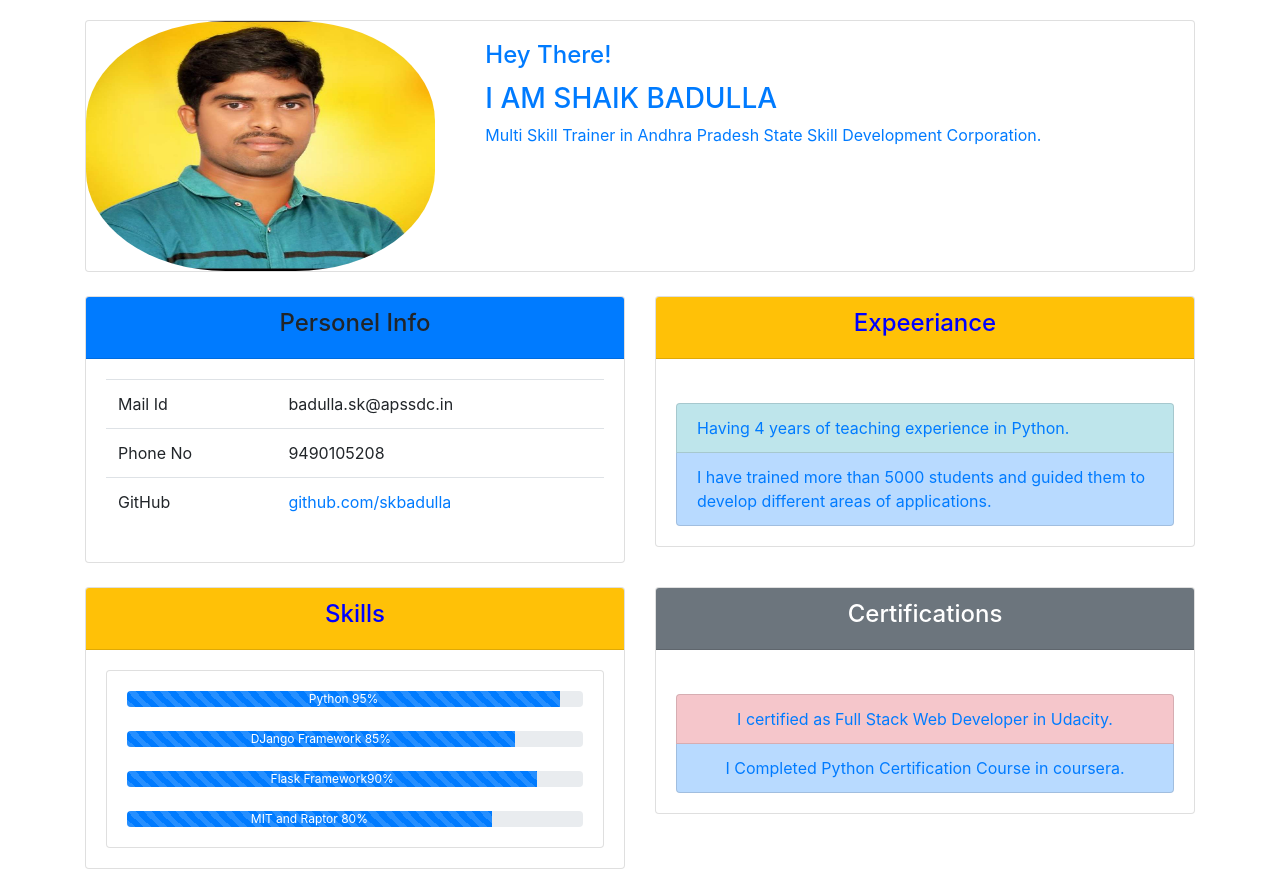
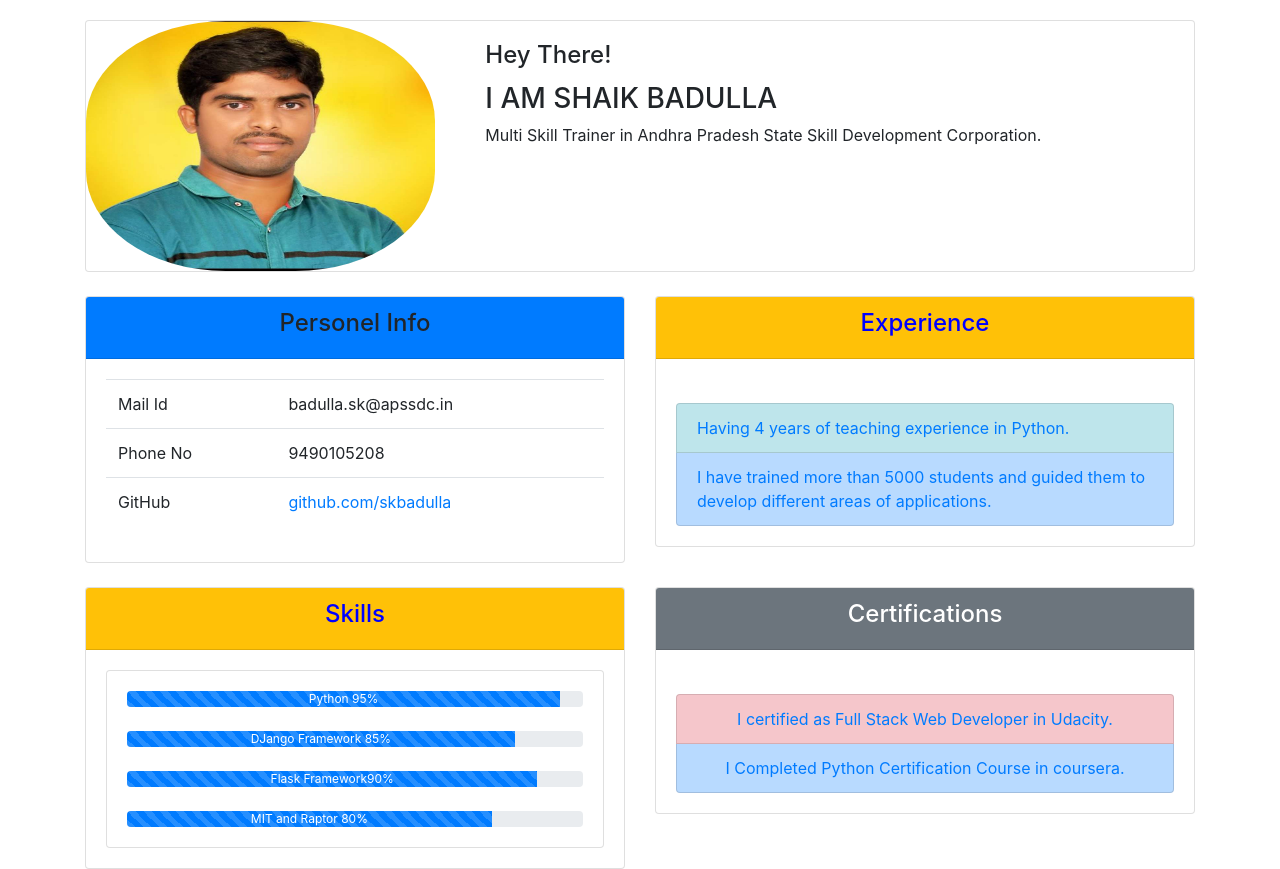
Before and after one commit to SkBadulla/SkBadulla.github.io, a plain HTML site: page index.html in a window 1280 px wide. Drawn offline with nearby package versions, Linux system fonts and the light colour scheme.

Commit message:
Update index.html

```diff
--- a/index.html
+++ b/index.html
@@ -18,7 +18,7 @@
 			  <img src="myImage.jpg" style="width:100%;height:250px;border-radius: 40%;">
 		  </div>
 		  <div class='col-md-8'>
-			  <div class="card-body text-primary">
+			  <div class="card-body">
 			      <h4 class="card-title">Hey There!</h4>
 			      <h3> I AM SHAIK BADULLA</h3>
 			      <p class="card-text">Multi Skill Trainer in Andhra Pradesh State Skill Development Corporation.</p>
@@ -42,7 +42,7 @@
 	  </div>
 	  	<div class="col-md-6">
 	  		<div class="card">
-	  			<div class="card-header bg-warning" style="text-align: center;color:blue;" ><h4>Expeeriance</h4></div>
+	  			<div class="card-header bg-warning" style="text-align: center;color:blue;" ><h4>Experience</h4></div>
 
 	  	<div class="card-body">
 	  			<br>
@@ -75,7 +75,7 @@
 	  			</div>
 	  			<br>
 	  				<div class="progress">
-			  <div class="progress-bar progress-bar-striped" style="width:90%"> Flask Framework90%</div>
+			  <div class="progress-bar progress-bar-striped" style="width:90%">Flask Framework90%</div>
 			</div>
 	  			<br>
 	  		<div class="progress">
```
